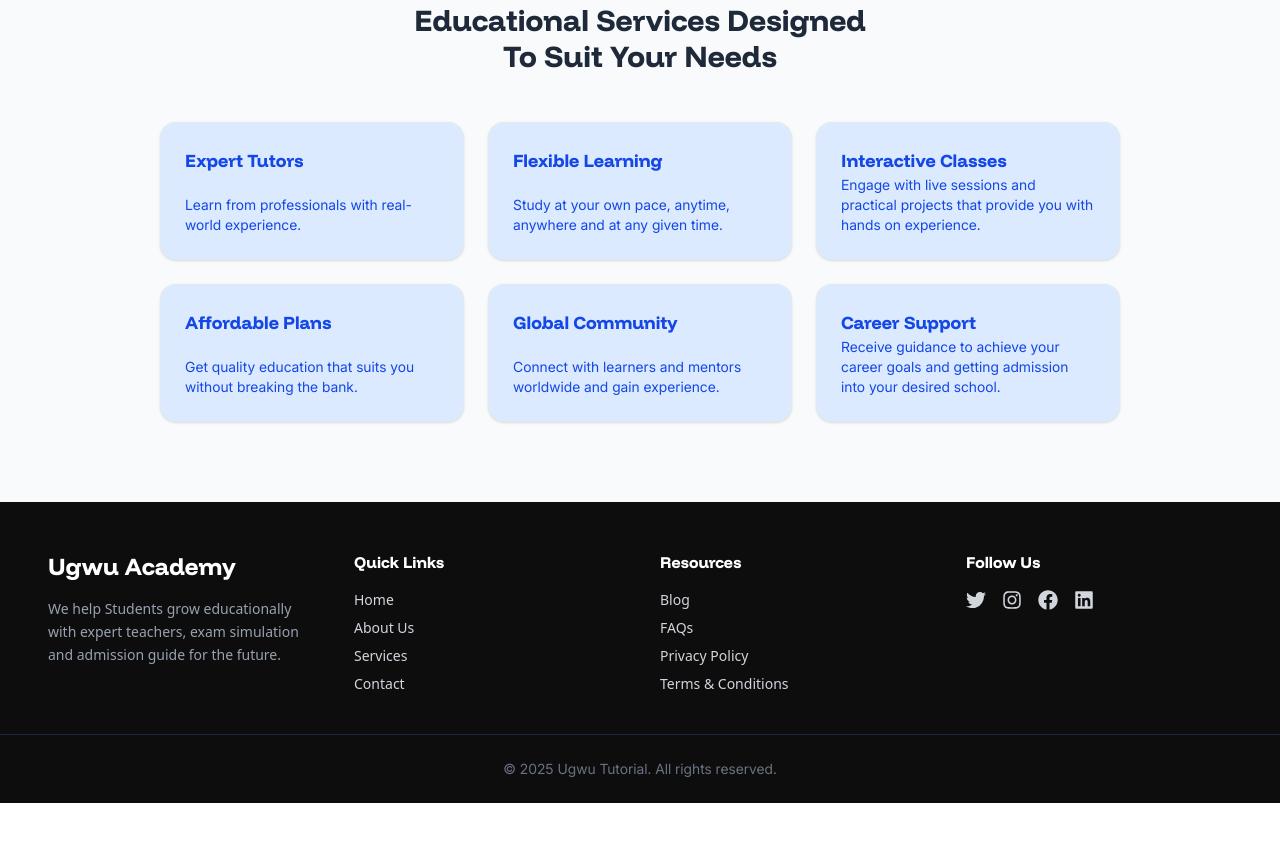
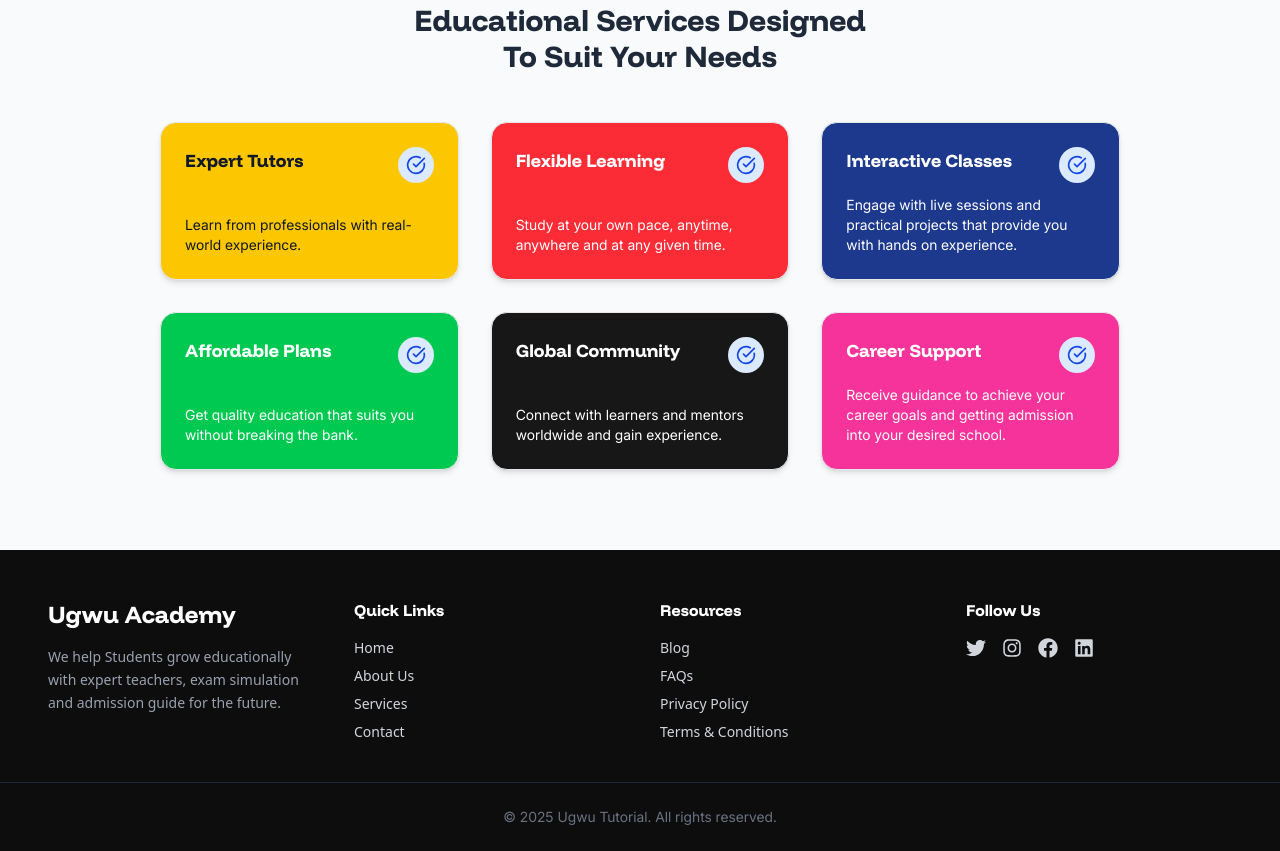
Before and after one commit to Mr2-hex/ugwu-tutorials, a React (Vite) app: page / in a window 1280 px wide. Shown: the part 2300-3151 px from the top of the page. Before the commit the page ends 3103 px from the top, so only its background shows below. Built offline with nearby package versions, Linux system fonts and the light colour scheme.

Commit message:
Added colors to the whyus section

```diff
--- a/src/components/HeroSection.jsx
+++ b/src/components/HeroSection.jsx
@@ -1,5 +1,7 @@
 import React from "react";
 import HeroImg from "../assets/images/students.png";
+import Logo from "../assets/images/logo.png";
+
 const HeroSection = () => {
   return (
     <section className="relative bg-white">
--- a/src/components/WhyChooseUs.jsx
+++ b/src/components/WhyChooseUs.jsx
@@ -5,26 +5,32 @@ const features = [
   {
     title: "Expert Tutors",
     desc: "Learn from professionals with real-world experience.",
+    color: "bg-yellow-400 text-gray-900",
   },
   {
     title: "Flexible Learning",
     desc: "Study at your own pace, anytime, anywhere and at any given time.",
+    color: "bg-red-500 text-white",
   },
   {
     title: "Interactive Classes",
     desc: "Engage with live sessions and practical projects that provide you with hands on experience.",
+    color: "bg-blue-900 text-white",
   },
   {
     title: "Affordable Plans",
     desc: "Get quality education that suits you without breaking the bank.",
+    color: "bg-green-500 text-white",
   },
   {
     title: "Global Community",
     desc: "Connect with learners and mentors worldwide and gain experience.",
+    color: "bg-neutral-900 text-white", // charcoal black
   },
   {
     title: "Career Support",
     desc: "Receive guidance to achieve your career goals and getting admission into your desired school.",
+    color: "bg-pink-500 text-white",
   },
 ];
 
@@ -39,23 +45,26 @@ const WhyChooseUs = () => {
       </div>
 
       {/* Subtitle */}
-      <h2 className="text-center mt-6 text-2xl md:text-3xl font-bold font-funnel  text-gray-800">
+      <h2 className="text-center mt-6 text-2xl md:text-3xl font-bold font-funnel text-gray-800">
         Educational Services Designed <p>To Suit Your Needs</p>
       </h2>
 
       {/* Features grid */}
-      <div className="mt-12 grid grid-cols-1 sm:grid-cols-2 lg:grid-cols-3 gap-6">
+      <div className="mt-12 grid grid-cols-1 sm:grid-cols-2 lg:grid-cols-3 gap-8">
         {features.map((feature, index) => (
           <div
             key={index}
-            className="bg-blue-100 p-6 rounded-2xl shadow-sm border-1 border-dotted border-blue-700 border-gray-200 flex flex-col justify-between"
+            className={`${feature.color} p-6 rounded-2xl shadow-md border border-gray-200 flex flex-col justify-between
+              transform transition duration-300 ease-in-out hover:scale-105 hover:-rotate-1
+              hover:shadow-[0_10px_30px_rgba(37,99,235,0.4)]`}
           >
             <div className="flex items-start justify-between">
-              <h3 className="text-lg font-bold font-funnel text-blue-700">
-                {feature.title}
-              </h3>
+              <h3 className="text-lg font-bold font-funnel">{feature.title}</h3>
+              <div className="bg-blue-100 text-blue-700 p-2 rounded-full">
+                <CheckCircle size={20} />
+              </div>
             </div>
-            <p className=" text-blue-700 font-inter text-sm">{feature.desc}</p>
+            <p className="mt-3 font-inter text-sm">{feature.desc}</p>
           </div>
         ))}
       </div>
```
Also changed, not shown: src/assets/images/logo.png (added).
